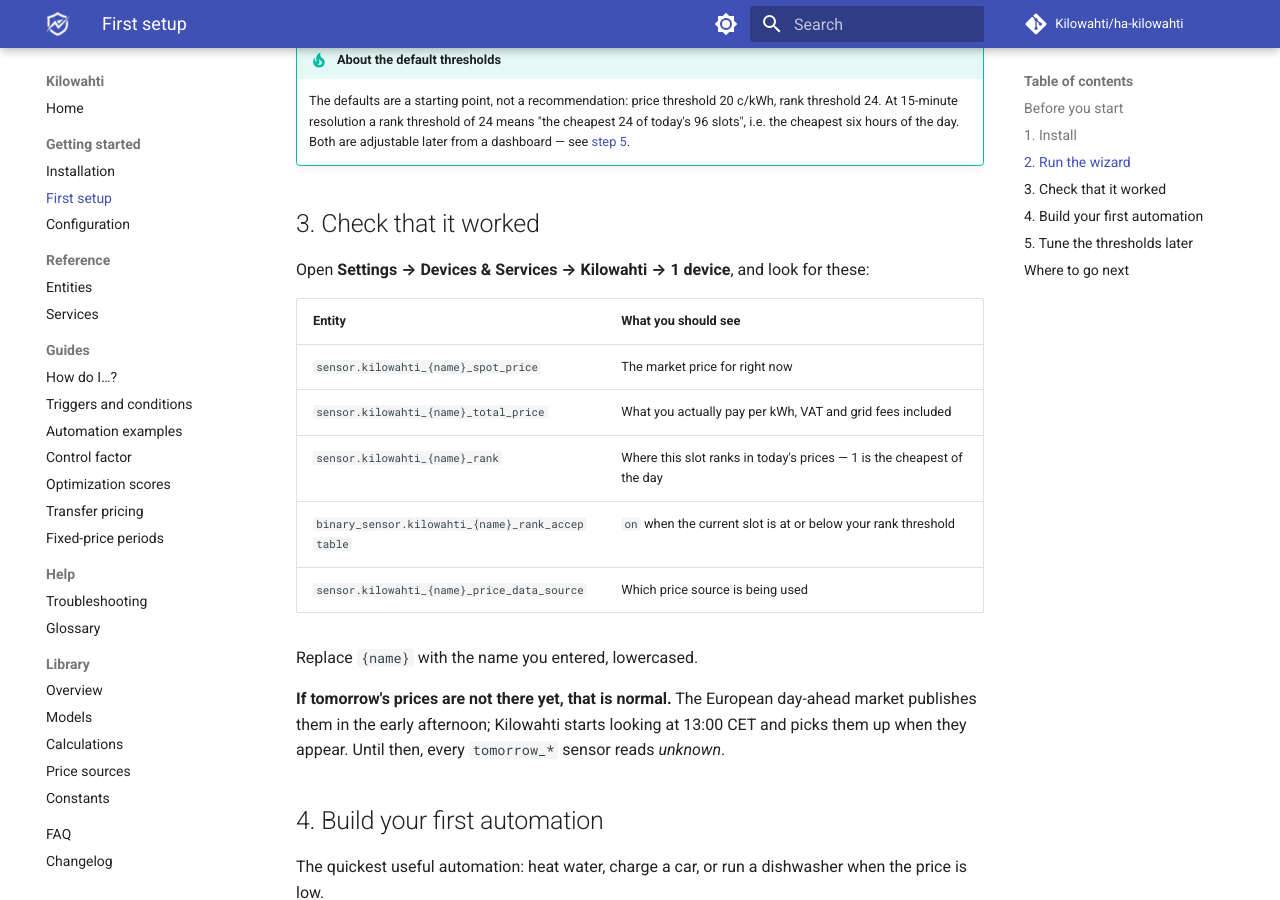
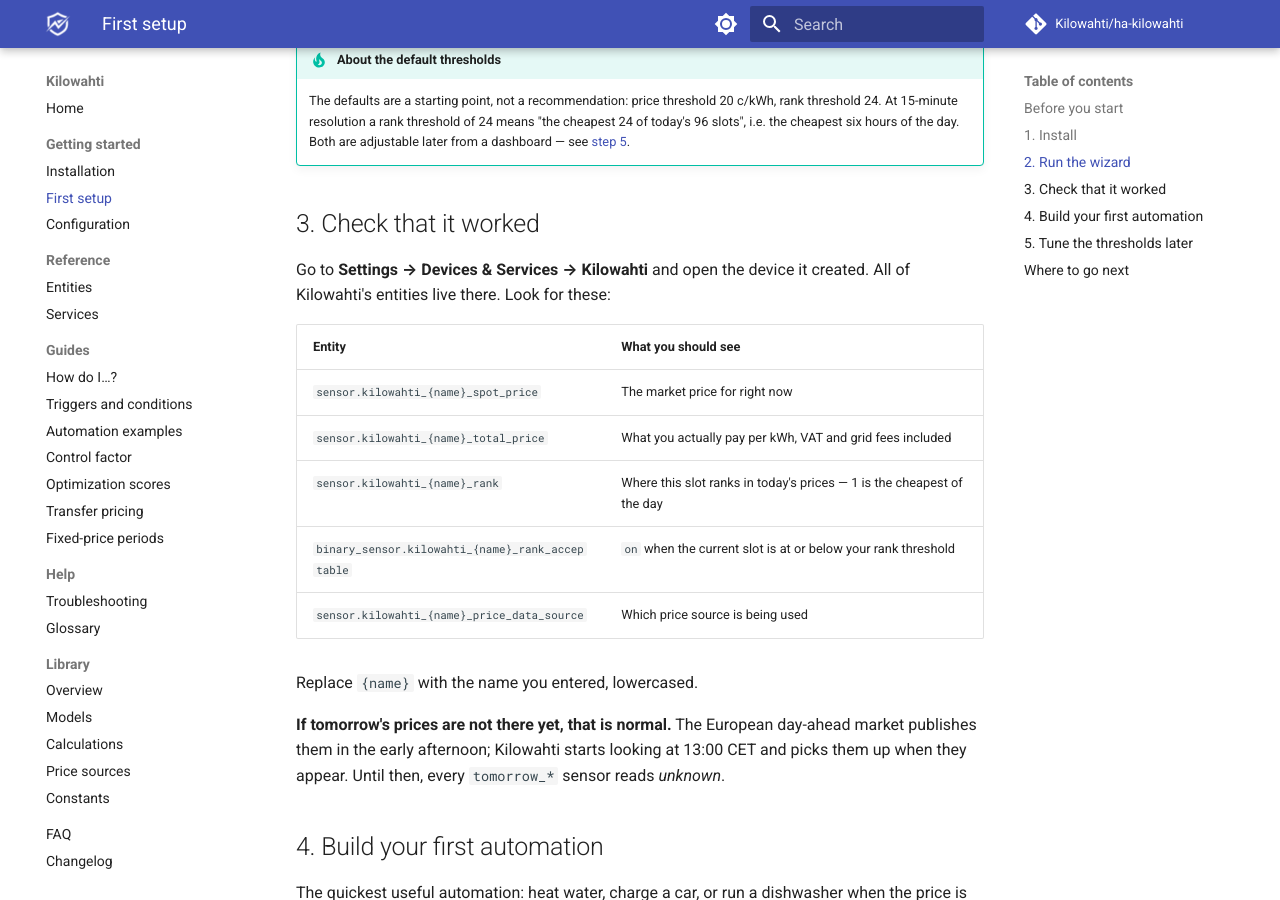
Before and after one commit to Kilowahti/kilowahti-docs, an MkDocs documentation site: the page built from docs/getting-started.md, in a window 1280 px wide and 900 px high, scrolled down 1438 px. Built offline with MkDocs 1.6.1 and Material for MkDocs 9.7.7, drawn with Linux system fonts in a browser that asks for light colours; comment, search, counter and statistics services are not loaded.

Commit message:
Clarify how to reach the Kilowahti device

```diff
--- a/docs/getting-started.md
+++ b/docs/getting-started.md
@@ -40,7 +40,7 @@
 
 ## 3. Check that it worked
 
-Open **Settings → Devices & Services → Kilowahti → 1 device**, and look for these:
+Go to **Settings → Devices & Services → Kilowahti** and open the device it created. All of Kilowahti's entities live there. Look for these:
 
 | Entity | What you should see |
 |---|---|
```
